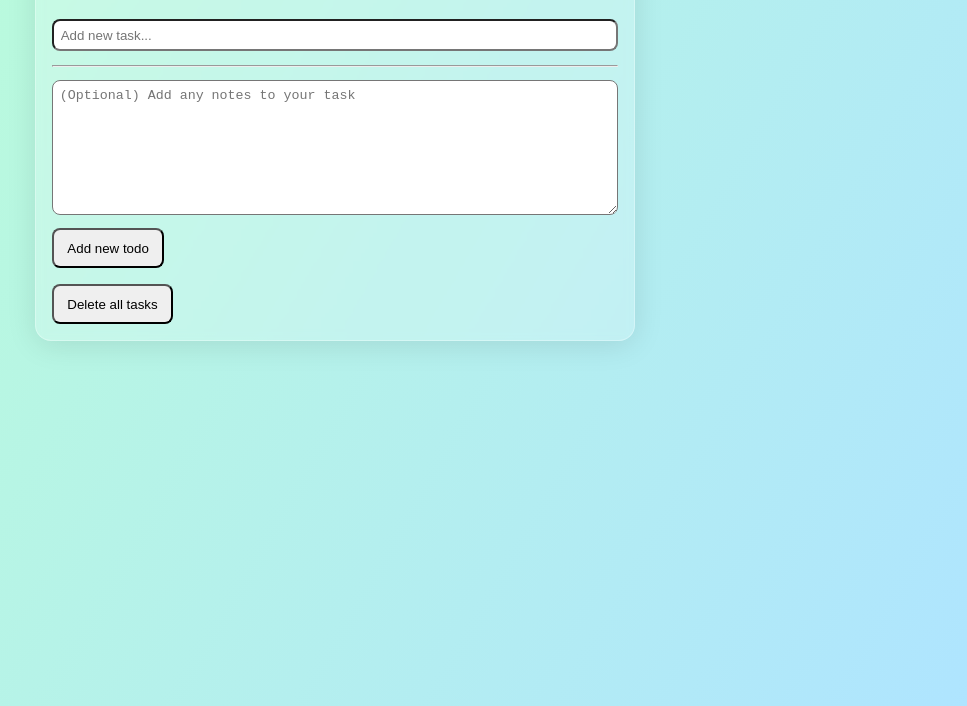
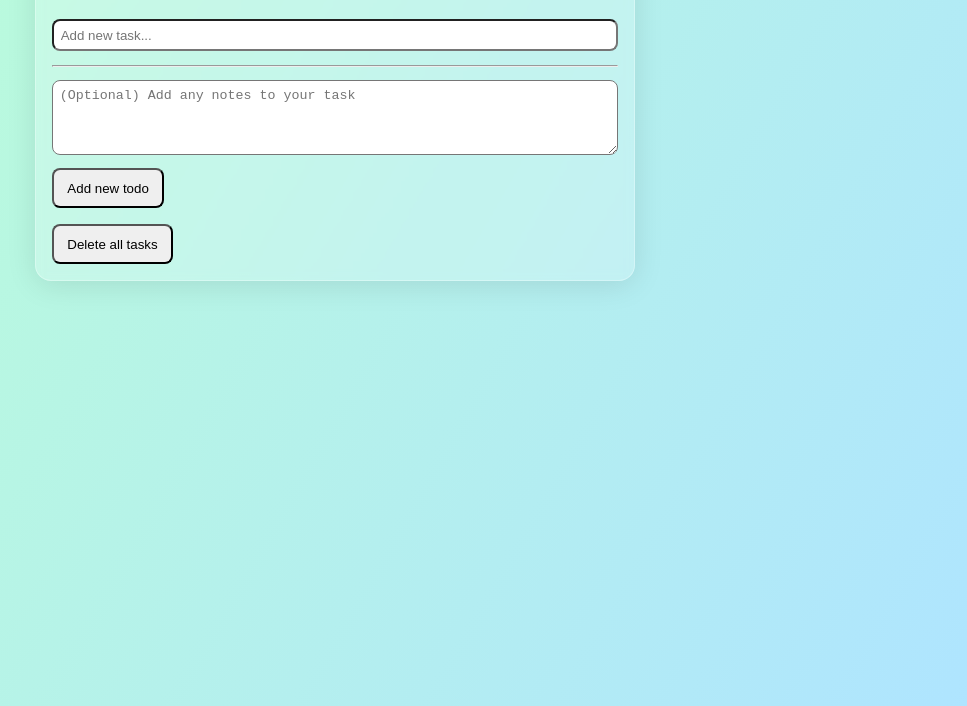
Before and after one commit to vokenny/todo-list, a website built with webpack: page src/index.html in a window 1280 px wide. Shown: the part 94-800 px from the top of the page, without its empty margins (305-1272 px from the left). Built offline with nearby package versions, Linux system fonts and the light colour scheme.

Commit message:
fix: infinite vertical textarea size

```diff
--- a/src/modules/components/NewTaskForm/NewTaskForm.component.ts
+++ b/src/modules/components/NewTaskForm/NewTaskForm.component.ts
@@ -22,8 +22,8 @@ export default function NewTaskForm(): Node {
 
   const notesInput: HTMLTextAreaElement = document.createElement('textarea');
   notesInput.id = NEW_TASK_NOTES_ID;
-  notesInput.rows = 8;
-  notesInput.maxLength = 250;
+  notesInput.rows = 4;
+  notesInput.maxLength = 1000;
   notesInput.placeholder = '(Optional) Add any notes to your task';
 
   const formSubmit: HTMLButtonElement = document.createElement('button');
--- a/src/modules/components/NewTaskForm/new-task-form-style.css
+++ b/src/modules/components/NewTaskForm/new-task-form-style.css
@@ -16,4 +16,5 @@
 
 #new-task-notes {
   resize: vertical;
+  max-height: 300px;
 }
```
